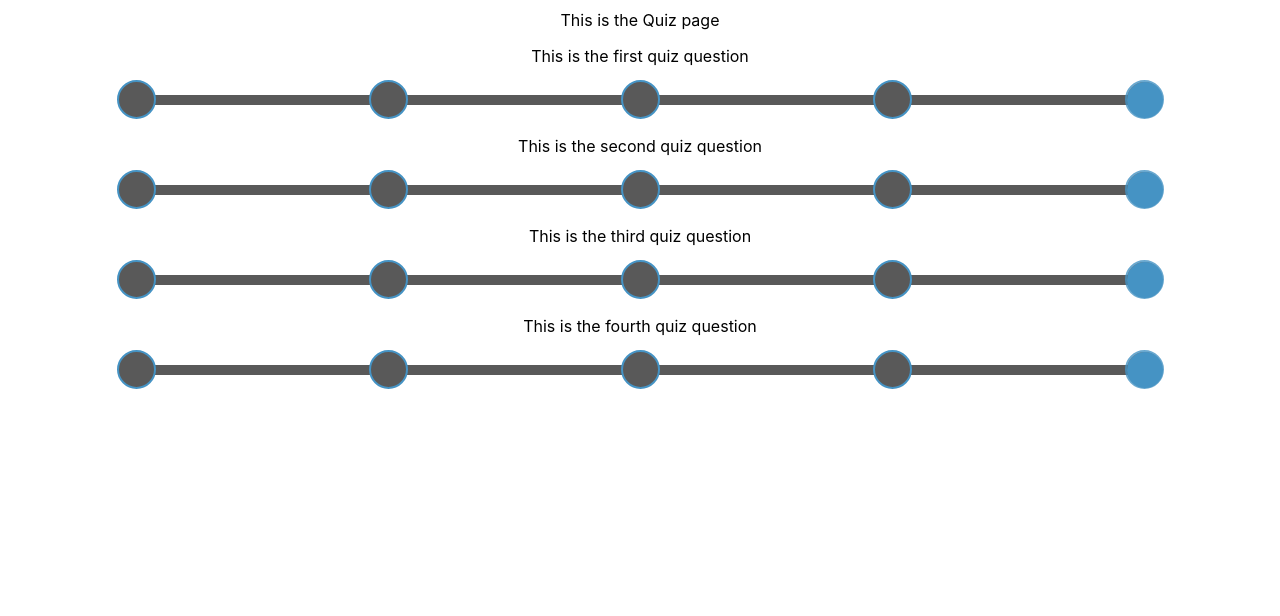
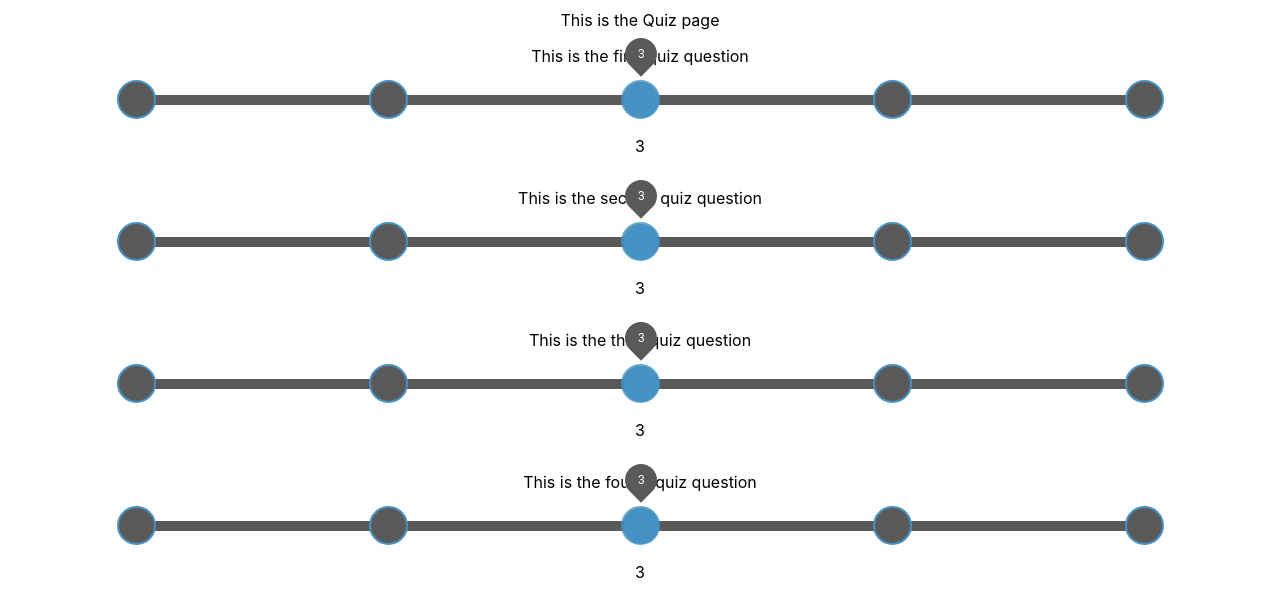
Before and after one commit to skarim9/The-Mindful-Applicant, a React (Create React App) app: page / in a window 1280 px wide. Shown: the top 616 px of the page. Built offline with nearby package versions, Linux system fonts and the light colour scheme.

Commit message:
added state to number tick slider

```diff
--- a/src/quiz/NumberTickSlider.tsx
+++ b/src/quiz/NumberTickSlider.tsx
@@ -19,7 +19,7 @@ const NumberTickSliderStyle = withStyles({
   },
   active: {},
   valueLabel: {
-    left: "calc(-50% + 4px)"
+    left: "calc(-50% + 20px)"
   },
   mark: {
     border:"2px solid #4593C4",
@@ -29,6 +29,9 @@ const NumberTickSliderStyle = withStyles({
     borderRadius: 30,
     marginTop: -15,
     marginLeft: -19,
+  },
+  markLabel: {
+    backgroundColor: "ff0000"
   },
   track: {
     height: 1,
@@ -42,27 +45,38 @@ const NumberTickSliderStyle = withStyles({
 
   }
 })(Slider);
+
 export default class NumberTickSlider extends Component <IAppProps,IAppState>{
 
     constructor(props: IAppProps){
         super(props);
-    this.state = {}
+        this.state = {selectedNum:3}
     }
 
+    setValue = (value: number | number[]) =>{
+        this.setState({
+            selectedNum:value
+        });
+    }
     render() {
-
+        const handleChange = (event: any, newValue: number | number[]) => {
+            this.setValue(newValue);
+        };
         return (
-
+            <div>
                 <NumberTickSliderStyle
                 track={false}
-              valueLabelDisplay="off"
-              aria-labelledby="discrete-slider"
-              defaultValue={20}
+                valueLabelDisplay="on"
+                onChangeCommitted={handleChange}
+                aria-labelledby="discrete-slider-custom"
+                defaultValue={3}
                 step={1}
-              marks={true}
+                marks
                 min={1}
                 max={5}
                 />
+                <p>{this.state.selectedNum}</p>
+            </div>
 
         )
     }
@@ -70,5 +84,5 @@ constructor(props: IAppProps){
 interface IAppProps{
 }
 interface IAppState{
-
+    selectedNum:number | number[]
 }
```
Lines whose indentation alone changed are shown as unchanged.
